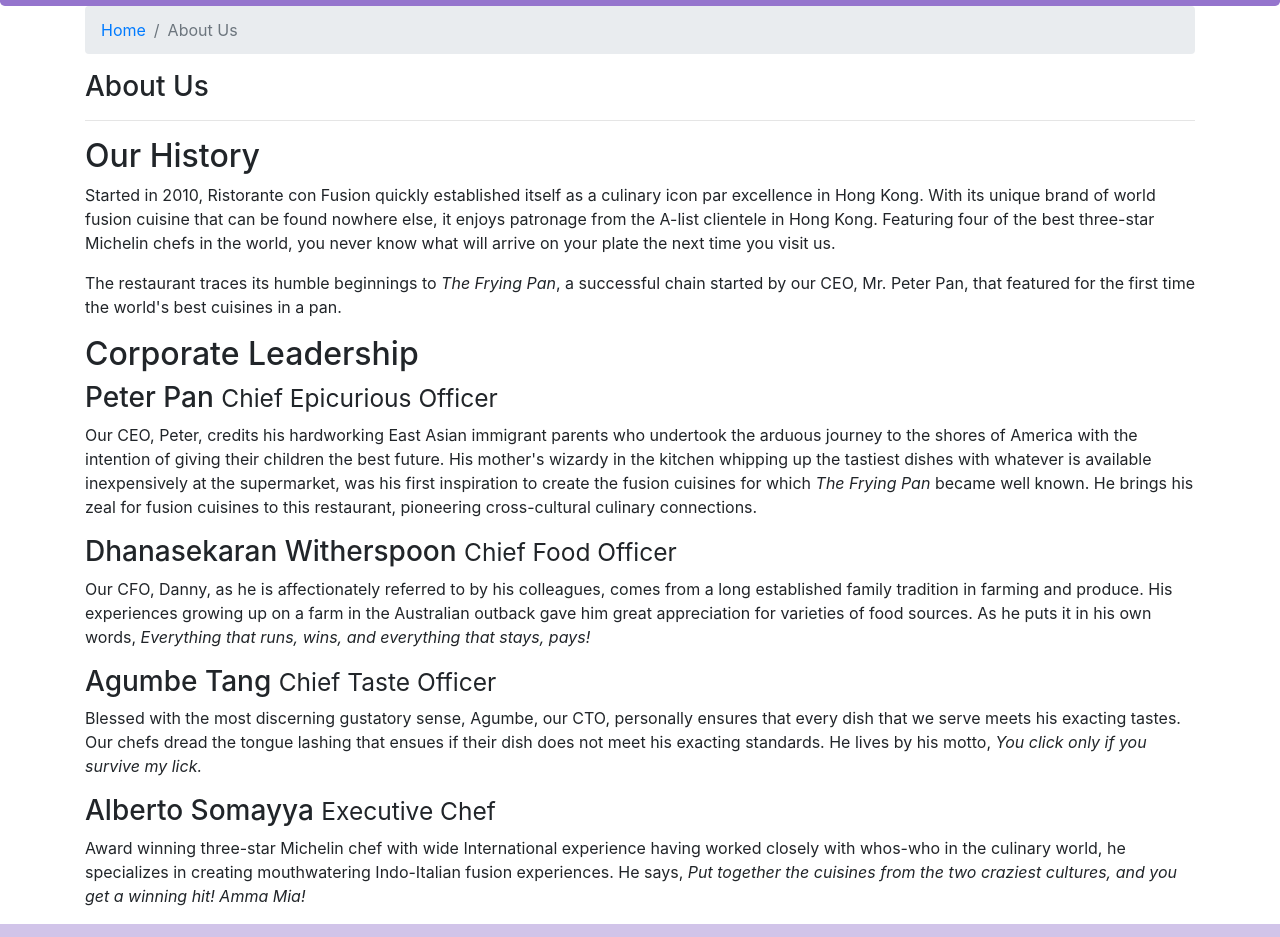
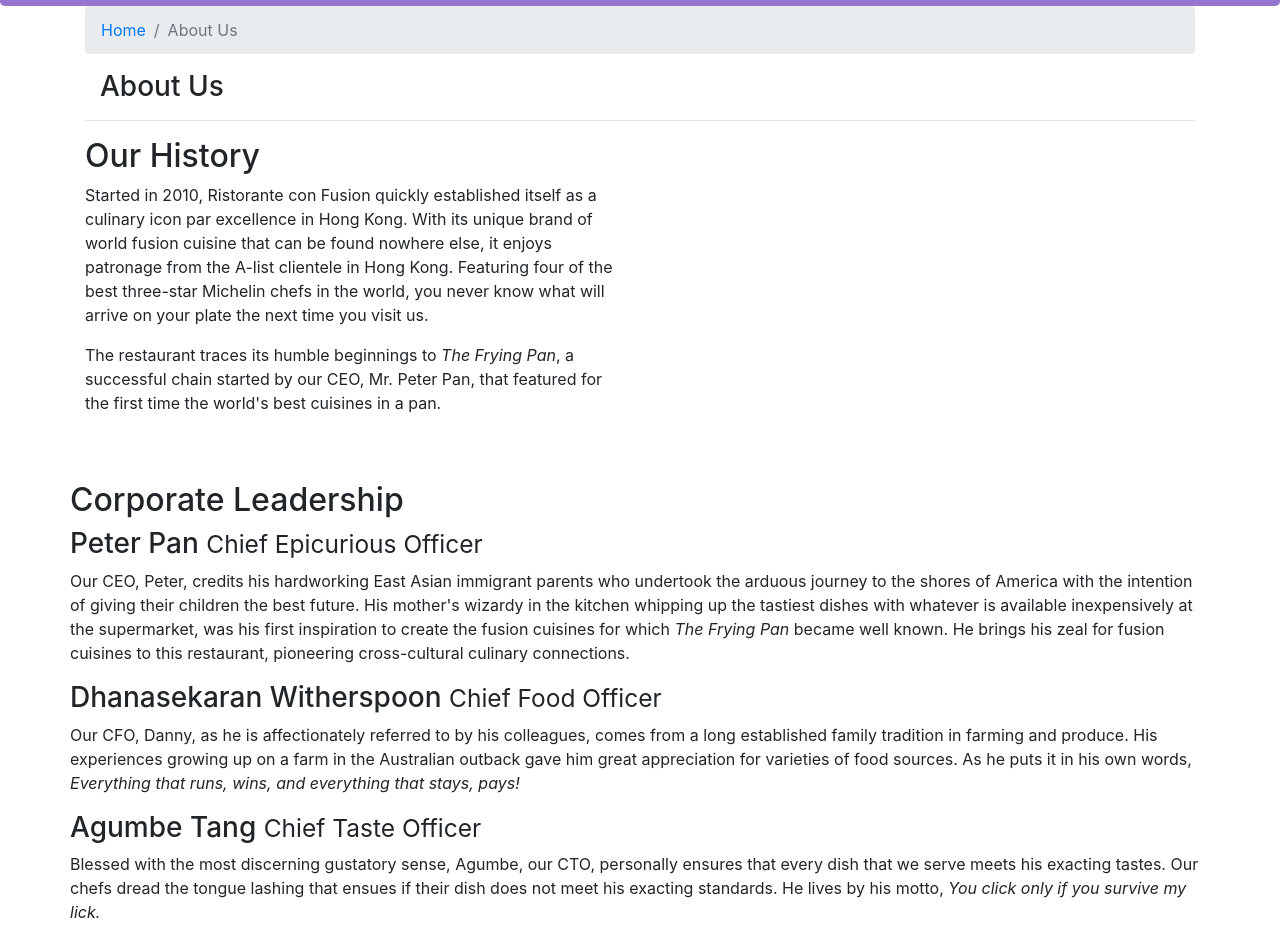
Before and after one commit to SWillis31/ClientWebStack_conFusion, a plain HTML site: page aboutus.html in a window 1280 px wide. Shown: the part 328-1265 px from the top of the page. Drawn offline with nearby package versions, Linux system fonts and the light colour scheme.

Commit message:
Assignment 1

```diff
--- a/aboutus.html
+++ b/aboutus.html
@@ -53,41 +53,41 @@
     </header>
 
     <div class="container">
-        <div>
-            <div>
+        <div class="row">
+            <div class="col-12">
                 <ol class="col-12 breadcrumb">
                     <li class="breadcrumb-item">
                         <a href="./index.html">Home</a>
                     </li>
                     <li class="breadcrumb-item active">About Us</li>
                 </ol>
-               <h3>About Us</h3>
+               <h3 class="col-12">About Us</h3>
                <hr>
             </div>
         </div>
 
-        <div>
-            <div>
+        <div class="row">
+            <div class="col-sm-6">
                 <h2>Our History</h2>
                 <p>Started in 2010, Ristorante con Fusion quickly established itself as a culinary icon par excellence in Hong Kong. With its unique brand of world fusion cuisine that can be found nowhere else, it enjoys patronage from the A-list clientele in Hong Kong.  Featuring four of the best three-star Michelin chefs in the world, you never know what will arrive on your plate the next time you visit us.</p>
                 <p>The restaurant traces its humble beginnings to <em>The Frying Pan</em>, a successful chain started by our CEO, Mr. Peter Pan, that featured for the first time the world's best cuisines in a pan.</p>
             </div>
-            <div>
-            </div>
+            <!-- <div>
+            </div> -->
         </div>
 
 
-        <div>
-            <div>
+        <div class="row">
+            <div class="row-content col-12">
                 <h2>Corporate Leadership</h2>
                 <h3>Peter Pan <small>Chief Epicurious Officer</small></h3>
-                <p>Our CEO, Peter, credits his hardworking East Asian immigrant parents who undertook the arduous journey to the shores of America with the intention of giving their children the best future. His mother's wizardy in the kitchen whipping up the tastiest dishes with whatever is available inexpensively at the supermarket, was his first inspiration to create the fusion cuisines for which <em>The Frying Pan</em> became well known. He brings his zeal for fusion cuisines to this restaurant, pioneering cross-cultural culinary connections.</p>
+                <p class="d-none d-sm-block">Our CEO, Peter, credits his hardworking East Asian immigrant parents who undertook the arduous journey to the shores of America with the intention of giving their children the best future. His mother's wizardy in the kitchen whipping up the tastiest dishes with whatever is available inexpensively at the supermarket, was his first inspiration to create the fusion cuisines for which <em>The Frying Pan</em> became well known. He brings his zeal for fusion cuisines to this restaurant, pioneering cross-cultural culinary connections.</p>
                 <h3>Dhanasekaran Witherspoon <small>Chief Food Officer</small></h3>
-                <p>Our CFO, Danny, as he is affectionately referred to by his colleagues, comes from a long established family tradition in farming and produce. His experiences growing up on a farm in the Australian outback gave him great appreciation for varieties of food sources. As he puts it in his own words, <em>Everything that runs, wins, and everything that stays, pays!</em></p>
+                <p class="d-none d-sm-block">Our CFO, Danny, as he is affectionately referred to by his colleagues, comes from a long established family tradition in farming and produce. His experiences growing up on a farm in the Australian outback gave him great appreciation for varieties of food sources. As he puts it in his own words, <em>Everything that runs, wins, and everything that stays, pays!</em></p>
                 <h3>Agumbe Tang <small>Chief Taste Officer</small></h3>
-                <p>Blessed with the most discerning gustatory sense, Agumbe, our CTO, personally ensures that every dish that we serve meets his exacting tastes. Our chefs dread the tongue lashing that ensues if their dish does not meet his exacting standards. He lives by his motto, <em>You click only if you survive my lick.</em></p>
+                <p class="d-none d-sm-block">Blessed with the most discerning gustatory sense, Agumbe, our CTO, personally ensures that every dish that we serve meets his exacting tastes. Our chefs dread the tongue lashing that ensues if their dish does not meet his exacting standards. He lives by his motto, <em>You click only if you survive my lick.</em></p>
                 <h3>Alberto Somayya <small>Executive Chef</small></h3>
-                <p>Award winning three-star Michelin chef with wide International experience having worked closely with whos-who in the culinary world, he specializes in creating mouthwatering Indo-Italian fusion experiences. He says, <em>Put together the cuisines from the two craziest cultures, and you get a winning hit! Amma Mia!</em></p>
+                <p class="d-none d-sm-block">Award winning three-star Michelin chef with wide International experience having worked closely with whos-who in the culinary world, he specializes in creating mouthwatering Indo-Italian fusion experiences. He says, <em>Put together the cuisines from the two craziest cultures, and you get a winning hit! Amma Mia!</em></p>
             </div>
        </div>
 
@@ -96,7 +96,7 @@
     <footer class="footer">
         <div class="container">
             <div class="row">
-                <div class="col-4 offset-1 col-sm-2">
+                <div class="row-content col-4 offset-1 col-sm-2">
                     <h5>Links</h5>
                     <ul class="list-unstyled">
                         <li><a href="#">Home</a></li>
```
